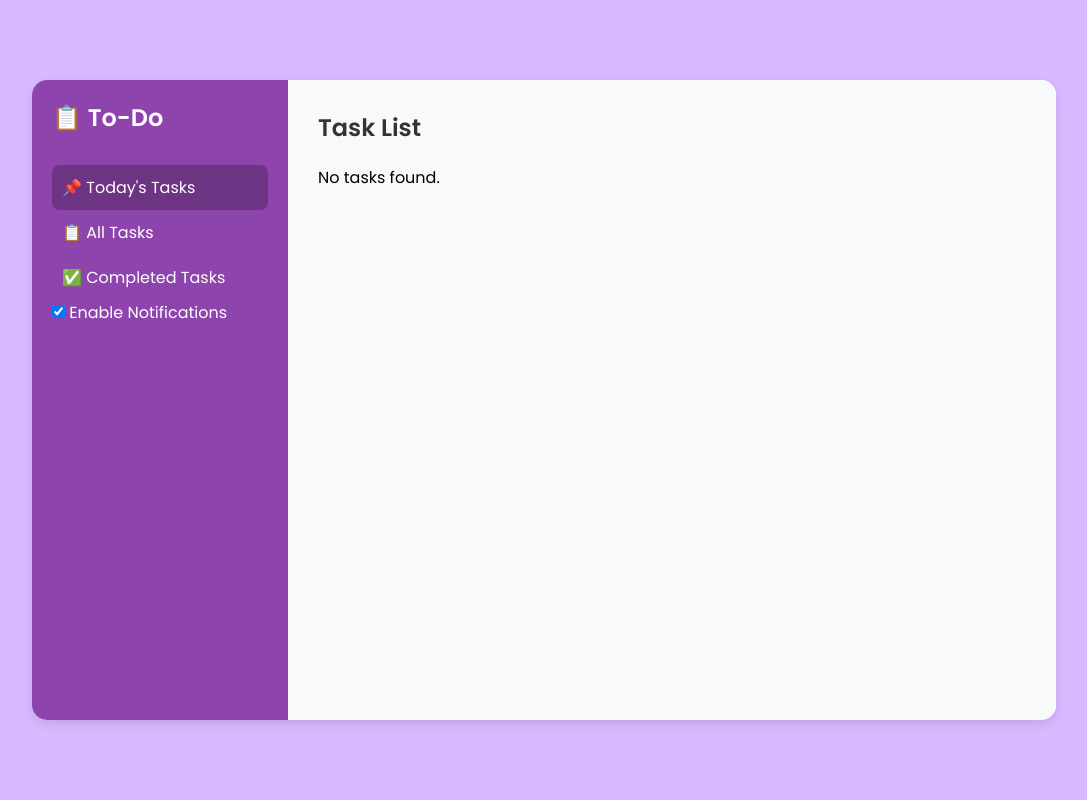
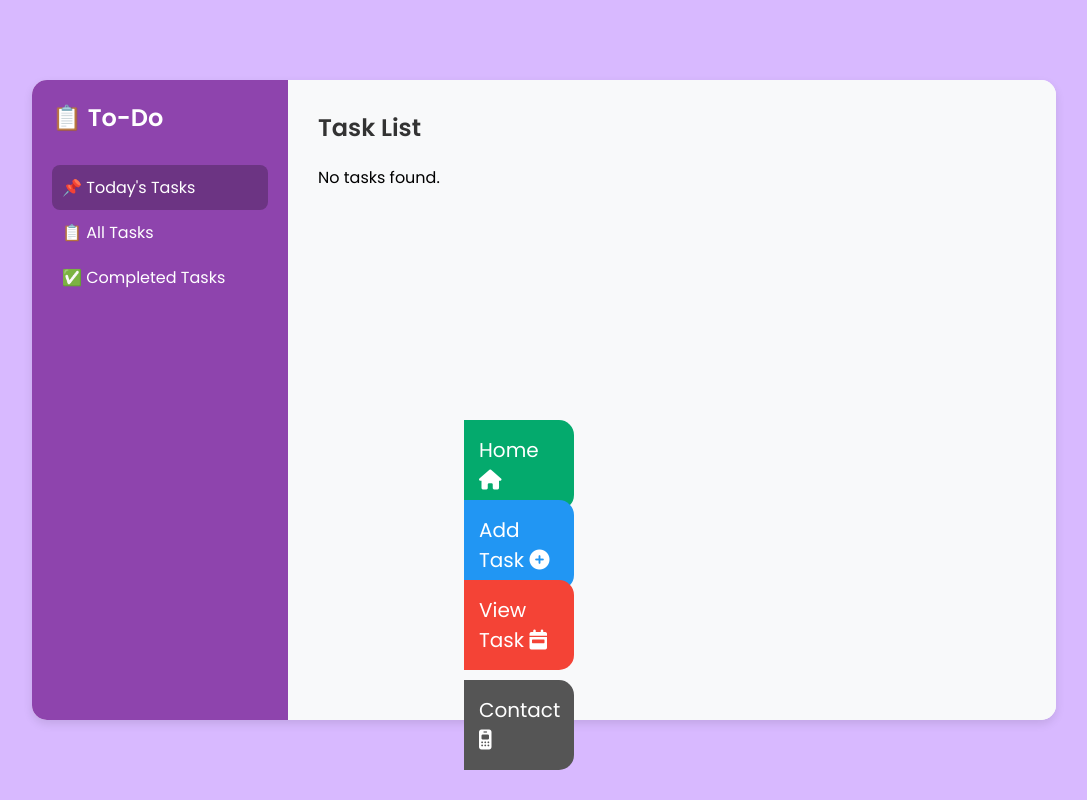
Before and after one commit to MSPVLPolytechnicCollege/Things-To-Be-Done, a PHP site: page /load.php in a window 1280 px wide. Shown: the whole page, without its empty margins (96-1183 px from the left). Run offline with PHP 8.4, Linux system fonts and the light colour scheme; the visitor is signed in with stand-in values (Sample User, id 1); data that the repository does not hold is empty.

Commit message:
Update load.php

```diff
--- a/load.php
+++ b/load.php
@@ -34,6 +34,7 @@
 <html lang="en">
 <head>
     <title>To-Do List</title>
+    <link rel="stylesheet" href="menu.css">
     <style>
         /* Import Google Font */
         @import url('https://fonts.googleapis.com/css2?family=Poppins:wght@300;400;500;600&display=swap');
@@ -52,6 +53,7 @@
             justify-content: center;
             align-items: center;
             height: 100vh;
+            margin: 0;
         }
 
         /* Container */
@@ -195,7 +197,13 @@
     <link rel="stylesheet" href="https://cdnjs.cloudflare.com/ajax/libs/font-awesome/6.7.2/css/all.min.css" integrity="sha512-Evv84Mr4kqVGRNSgIGL/F/aIDqQb7xQ2vcrdIwxfjThSH8CSR7PBEakCr51Ck+w+/U6swU2Im1vVX0SVk9ABhg==" crossorigin="anonymous" referrerpolicy="no-referrer" />
 </head>
 <body>
+<div id="mySidenav" class="sidenav">
+    <a href="home.php" title=" Home" id="home" class="cta-button">         Home   <i class="fa-solid fa-house"></i></a>
+    <a href="add _task.php" class="cta-button" title=" Add Task"  id="addtask">    Add Task     <i class="fa-solid fa-circle-plus"></i></a>
+    <a href="load.php" class="cta-button" title=" Remainder Details" id="remainder">         View Task <i class="fa-solid fa-calendar-week"></i> </a>
+    <a href="contact.php" class="cta-button" title="Contact" id="contact">         Contact       <i class="fa-solid fa-mobile-retro"></i></a>
 
+  </div>
 <div class="container">
         <div class="sidebar">
             <h2>📋 To-Do</h2>
@@ -204,13 +212,6 @@
                 <li class="tab-link" data-filter="all">📋 All Tasks</li>
                 <li class="tab-link" data-filter="completed">✅ Completed Tasks</li>
             </ul>
-            <div class="notification-toggle">
-    <label>
-        <input type="checkbox" id="notificationToggle" checked>
-        Enable Notifications
-    </label>
-</div>
-
         </div>
 
         <div class="main-content">
@@ -230,7 +231,6 @@
             <span class="task-time"><?= date('Y-m-d H:i A', strtotime($row['datetime'])) ?></span>
             <div class="task-icons">
                 <i class="fas fa-bell notify" title="<?= htmlspecialchars($row['notification']) ?>"></i>
-                <span class="notify_time" hidden><?= date('Y-m-d H:i A', strtotime($row['notification'])) ?></span>
                 <i class="fas fa-edit edit" data-id="<?= $row['task_id'] ?>"></i>
                 <i class="fas fa-trash delete" data-id="<?= $row['task_id'] ?>"></i>
                 <input type="checkbox" class="task-check" data-id="<?= $row['task_id'] ?>">
@@ -299,62 +299,6 @@
         window.onload = function() {
         document.querySelector('.tab-link[data-filter="today"]').click();
     };
-
-    let notificationEnabled = localStorage.getItem("notifications") !== "off"; // Store user preference
-
-    document.getElementById("notificationToggle").addEventListener("change", function() {
-        notificationEnabled = this.checked;
-        localStorage.setItem("notifications", this.checked ? "on" : "off");
-    });
-
-    // Load saved setting
-    document.getElementById("notificationToggle").checked = notificationEnabled;
-
-    function checkNotifications() {
-    if (!notificationEnabled) return;
-
-    let now = new Date();
-    let formattedNow = now.getFullYear() + "-" +
-        ("0" + (now.getMonth() + 1)).slice(-2) + "-" +
-        ("0" + now.getDate()).slice(-2) + " " +
-        ("0" + now.getHours()).slice(-2) + ":" +
-        ("0" + now.getMinutes()).slice(-2);
-
-    console.log("Checking for notifications at:", formattedNow); // Debugging
-
-    document.querySelectorAll(".task").forEach(task => {
-        let taskTime = task.querySelector(".notify_time").innerText.trim().slice(0, 16); // Ensure format matches
-
-        console.log("Task Time:", taskTime); // Debugging
-
-        if (taskTime === formattedNow && !task.dataset.notified) {
-            task.dataset.notified = "true"; // Mark as notified
-            let message = task.querySelector(".task-name").innerText;
-            playNotification(message);
-        }
-    });
-}
-
-function playNotification(message) {
-    let audio = new Audio("notification.mp3");
-    audio.play();
-
-    // Show a browser notification
-    if (Notification.permission === "granted") {
-        new Notification("Task Reminder", { body: message });
-    } else {
-        alert("⏰ Task Due: " + message);
-    }
-}
-
-// Request Notification Permission
-if (Notification.permission !== "granted") {
-    Notification.requestPermission();
-}
-
-// Run check every 10 seconds for testing (Change to 60000 for 1 min in production)
-setInterval(checkNotifications, 10000);
-
     </script>
 
 </body>
```
